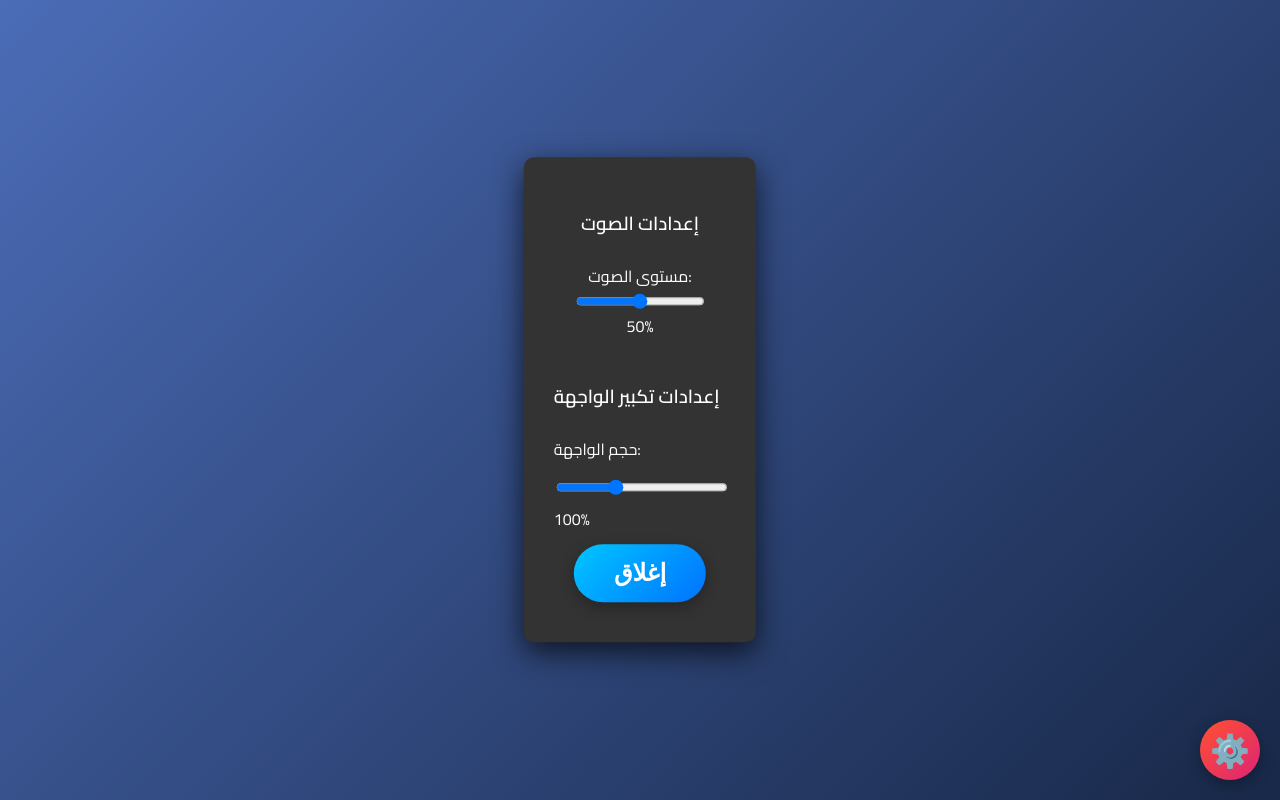
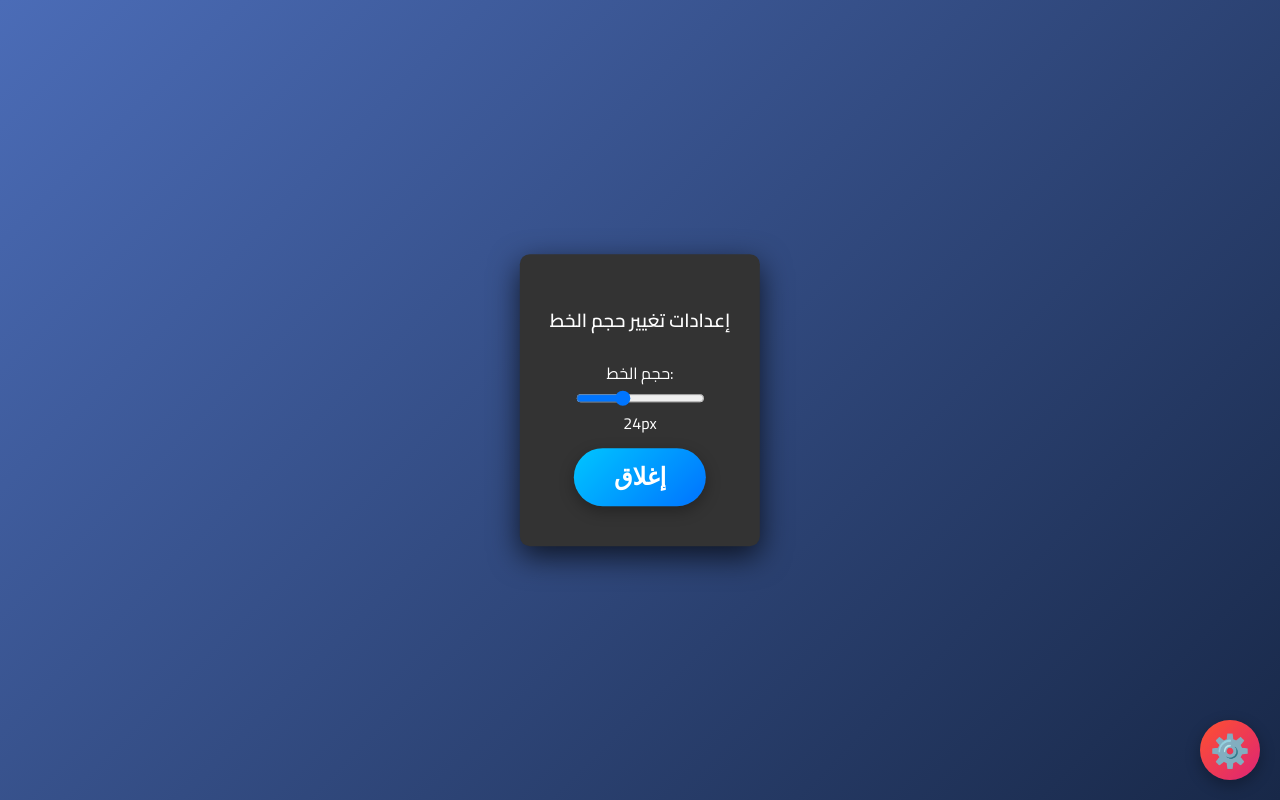
Before and after one commit to dst1991911/ail1, a plain HTML site: page index.html in a window 1280 px wide. Both pictures are taken after a click on the element "⚙️". Drawn offline with Linux system fonts and the light colour scheme.

Commit message:
Update index.html

```diff
--- a/index.html
+++ b/index.html
@@ -32,6 +32,7 @@
       font-size: 3rem;
       margin-bottom: 30px;
       text-shadow: 2px 2px 10px rgba(0, 0, 0, 0.7);
+      transition: font-size 0.3s ease;
     }
 
     button {
@@ -45,7 +46,7 @@
       font-weight: bold;
       box-shadow: 0 5px 15px rgba(0, 0, 0, 0.3);
       cursor: pointer;
-      transition: transform 0.3s, box-shadow 0.3s;
+      transition: transform 0.3s, box-shadow 0.3s, font-size 0.3s ease;
     }
 
     button:hover {
@@ -160,17 +161,10 @@
 
   <!-- نافذة الإعدادات -->
   <div id="settings-popup" class="settings-popup">
-    <h3>إعدادات الصوت</h3>
-    <label for="volume-slider">مستوى الصوت:</label>
-    <input type="range" id="volume-slider" min="0" max="100" value="50">
-    <span id="volume-value">50%</span>
-
-    <div class="slider-container">
-      <h3>إعدادات تكبير الواجهة</h3>
-      <label for="scale-slider">حجم الواجهة:</label>
-      <input type="range" id="scale-slider" class="scale-slider" min="0.5" max="2" step="0.1" value="1">
-      <span id="scale-value" class="scale-value">100%</span>
-    </div>
+    <h3>إعدادات تغيير حجم الخط</h3>
+    <label for="font-size-slider">حجم الخط:</label>
+    <input type="range" id="font-size-slider" min="10" max="50" value="24">
+    <span id="font-size-value">24px</span>
 
     <button onclick="closeSettings()">إغلاق</button>
   </div>
@@ -227,23 +221,18 @@
       document.getElementById('settings-popup').style.display = 'none';
     }
 
-    // تحديث مستوى الصوت
-    const volumeSlider = document.getElementById('volume-slider');
-    const volumeValue = document.getElementById('volume-value');
+    // تحديث حجم الخط
+    const fontSizeSlider = document.getElementById('font-size-slider');
+    const fontSizeValue = document.getElementById('font-size-value');
 
-    volumeSlider.addEventListener('input', function() {
-      volumeValue.textContent = `${volumeSlider.value}%`;
-    });
+    fontSizeSlider.addEventListener('input', function() {
+      const fontSize = fontSizeSlider.value;
+      fontSizeValue.textContent = `${fontSize}px`;
 
-    // تحديث تكبير الواجهة عند تغيير شريط التمرير
-    const scaleSlider = document.getElementById('scale-slider');
-    const scaleValue = document.getElementById('scale-value');
-
-    scaleSlider.addEventListener('input', function() {
-      const scale = scaleSlider.value;
-      scaleValue.textContent = `${(scale * 100).toFixed(0)}%`;
-      document.body.style.transform = `scale(${scale})`; // تكبير/تصغير الصفحة
-      document.body.style.transformOrigin = 'top left'; // لمنع التمركز عند التكبير
+      // تحديث حجم الخط في جميع العناصر النصية
+      document.querySelectorAll('h1, h2, button').forEach(element => {
+        element.style.fontSize = `${fontSize}px`;
+      });
     });
   </script>
 </body>
```
